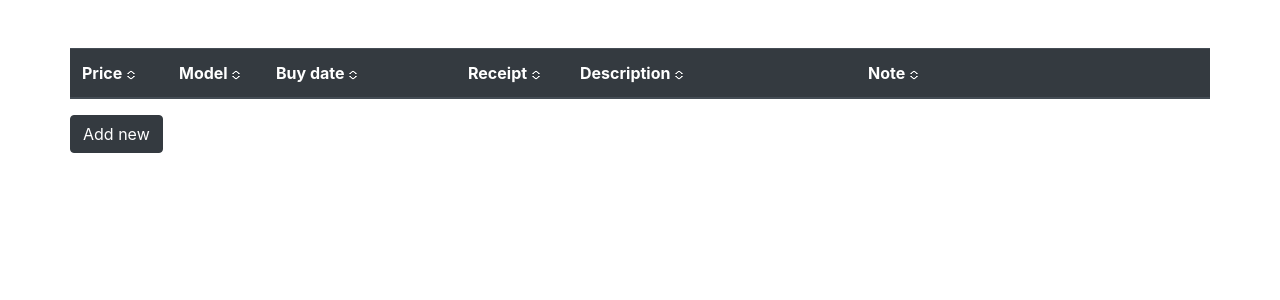
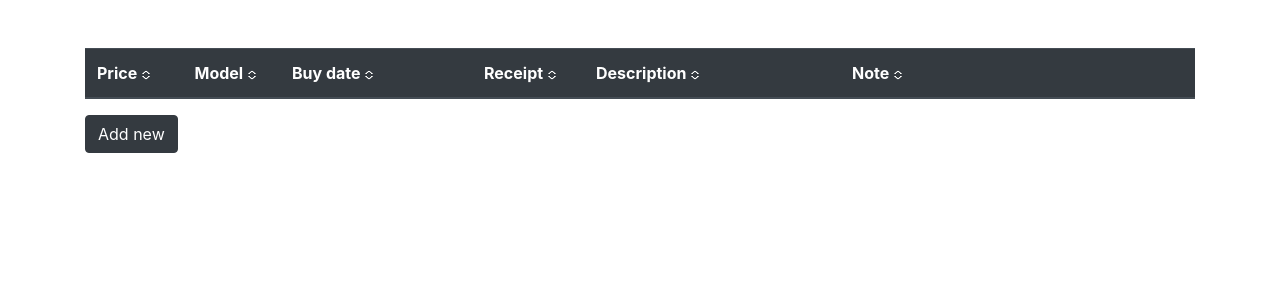
Before and after one commit to h181198/scoutgaming, a Flask app: page /equipment in a window 1280 px wide. Shown: the part 56-356 px from the top of the page. Run offline with Flask 2, Linux system fonts and the light colour scheme; lists and menus that the app fills with data are empty; some libraries are stand-ins or nearby versions.

Commit message:
small fix on equipment table

```diff
--- a/static/add.js
+++ b/static/add.js
@@ -13,7 +13,7 @@ function add() {
     }
 
     if (table.rows[0].cells[i].classList.contains("description")) {
-      x.setAttribute("size", 30);
+      x.setAttribute("size", 28);
     } else if (table.rows[0].cells[i].classList.contains("note")){
        x.setAttribute("size", 15);
     } else {
--- a/templates/Views/Equipment/index.html
+++ b/templates/Views/Equipment/index.html
@@ -2,8 +2,10 @@
 {% block body %}
 
      <div class="container"><br/><br/>
-        <div class="row">
+        <div class="row justify-content-md-center">
+            <div class="col">
             {% include 'Views/Equipment/list.html' %}
+        </div>
         </div>
     </div>
 
--- a/templates/Views/Equipment/list.html
+++ b/templates/Views/Equipment/list.html
@@ -17,7 +17,7 @@
             Receipt
             <img src="/static/Pictures/Arrows.png" alt="" style="width:10px;height:10px;">
         </th>
-        <th style="width: 18em;" class="description" onclick="sortTable(4)">
+        <th style="width: 16em;" class="description" onclick="sortTable(4)">
             Description
             <img src="/static/Pictures/Arrows.png" alt="" style="width:10px;height:10px;">
         </th>
```
